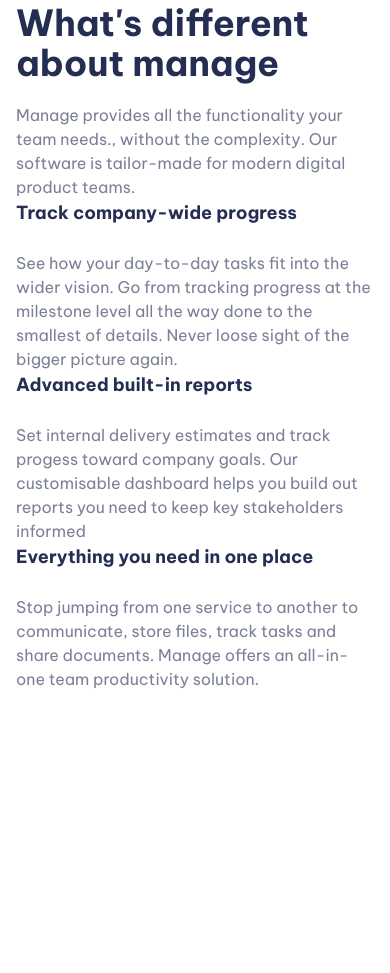
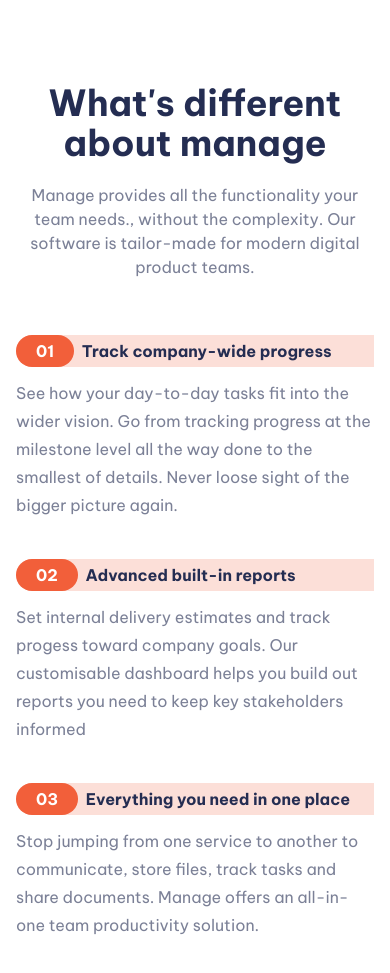
Before and after one commit to cyonii/manage-landing-page, a website: page index.html in a window 390 px wide. Shown: the part 889-1862 px from the top of the page. Before the commit the page ends 1580 px from the top, so only its background shows below. Drawn offline with nearby package versions, Linux system fonts and the light colour scheme; files that its build step writes are made by us from their sources.

Commit message:
Make feature mobile header appear like in design material

```diff
--- a/index.html
+++ b/index.html
@@ -70,7 +70,9 @@
       </section>
 
       <!-- Features Section -->
+      <section class="flex flex-col md:flex-row py-20 md:space-y-0" id="features">
         <!-- What's the difference -->
+        <div class="md:w-1/2 text-center md:text-left mb-14">
           <h2 class="text-4xl font-bold mb-5">What's different about manage</h2>
           <p class="opacity-60">
             Manage provides all the functionality your <br class="hidden md:inline">
@@ -82,11 +84,18 @@
         <!-- Numbered features -->
         <div class="md:w-1/2 flex flex-col space-y-10">
           <!-- Feature 1 -->
+          <div class="flex flex-col md:flex-row items-start">
+            <div class="hidden md:block bg-red-500 text-white rounded-full py-1 px-5 mr-5">01</div>
+            <h3 class="md:hidden text-md font-bold bg-red-100 rounded-l-full py-2 w-full leading-none mb-3">
+              <span class="bg-red-500 text-white rounded-full py-[6px] px-5 mr-1">01</span>
+              Track company-wide progress
+            </h3>
+
             <div>
-              <h3 class="text-lg font-bold mb-6">
+              <h3 class="hidden md:block text-lg font-bold mb-4">
                 Track company-wide progress
               </h3>
-              <p class="opacity-60">
+              <p class="opacity-60 leading-7">
                 See how your day-to-day tasks fit into the wider vision.
                 Go from tracking progress at the milestone level all the
                 way done to the smallest of details. Never loose sight of
@@ -96,11 +105,18 @@
           </div>
 
           <!-- Feature 2 -->
+          <div class="flex flex-col md:flex-row items-start">
+            <div class="hidden md:block bg-red-500 text-white rounded-full py-1 px-5 mr-5">02</div>
+            <h3 class="md:hidden text-md font-bold bg-red-100 rounded-l-full py-2 w-full leading-none mb-3">
+              <span class="bg-red-500 text-white rounded-full py-[6px] px-5 mr-1">02</span>
+              Advanced built-in reports
+            </h3>
+
             <div>
-              <h3 class="text-lg font-bold mb-6">
+              <h3 class="hidden md:block text-lg font-bold mb-4">
                 Advanced built-in reports
               </h3>
-              <p class="opacity-60">
+              <p class="opacity-60 leading-7">
                 Set internal delivery estimates and track progess toward
                 company goals. Our customisable dashboard helps you
                 build out reports you need to keep key stakeholders
@@ -110,11 +126,18 @@
           </div>
 
           <!-- Feature 3 -->
+          <div class="flex flex-col md:flex-row items-start">
+            <div class="hidden md:block bg-red-500 text-white rounded-full py-1 px-5 mr-5">03</div>
+            <h3 class="md:hidden text-md font-bold bg-red-100 rounded-l-full py-2 w-full leading-none mb-3">
+              <span class="bg-red-500 text-white rounded-full py-[6px] px-5 mr-1">03</span>
+              Everything you need in one place
+            </h3>
+
             <div>
-              <h3 class="text-lg font-bold mb-6">
+              <h3 class="hidden md:block text-lg font-bold mb-4">
                 Everything you need in one place
               </h3>
-              <p class="opacity-60">
+              <p class="opacity-60 leading-7">
                 Stop jumping from one service to another to
                 communicate, store files, track tasks and share
                 documents. Manage offers an all-in-one team
```
